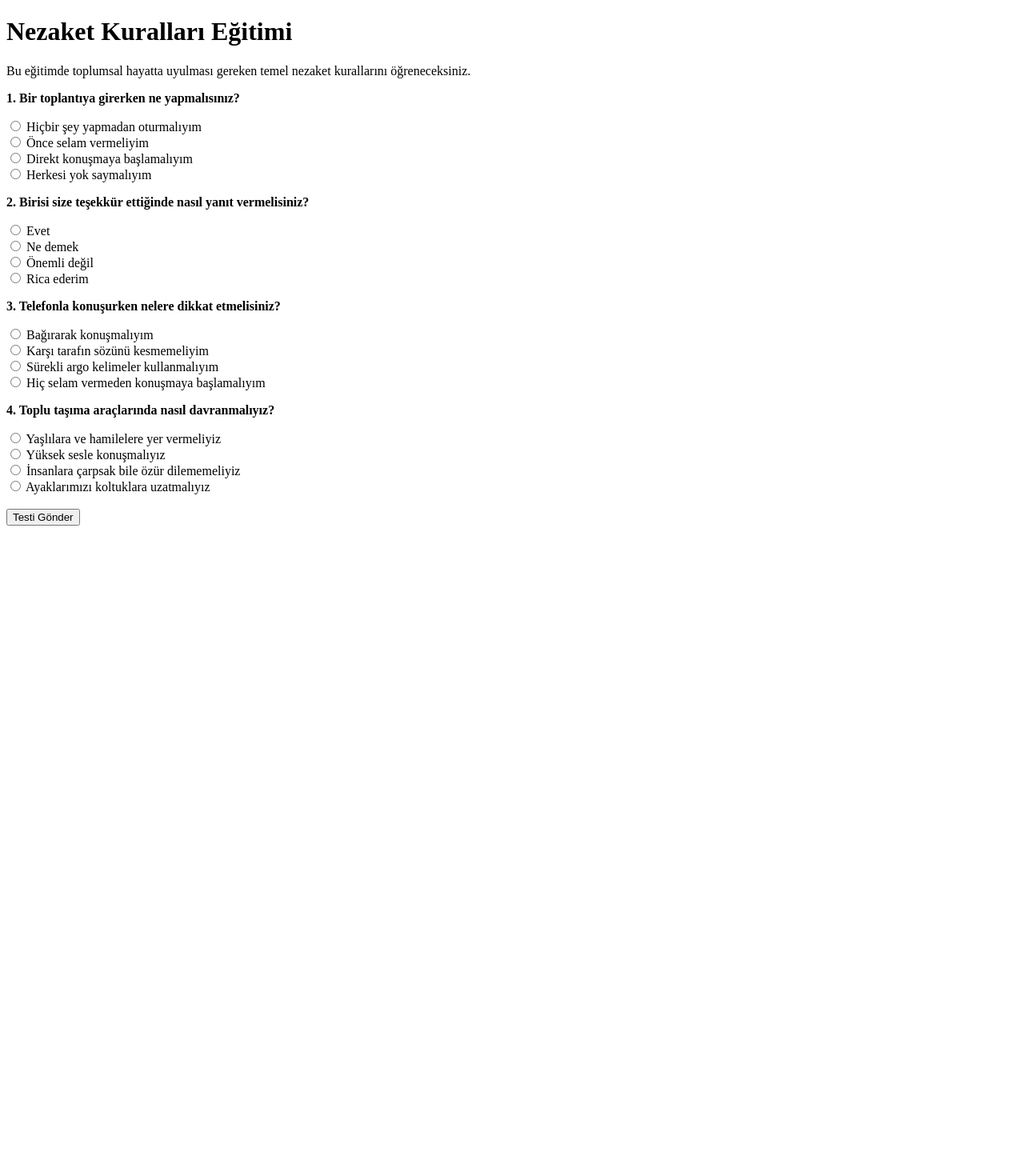
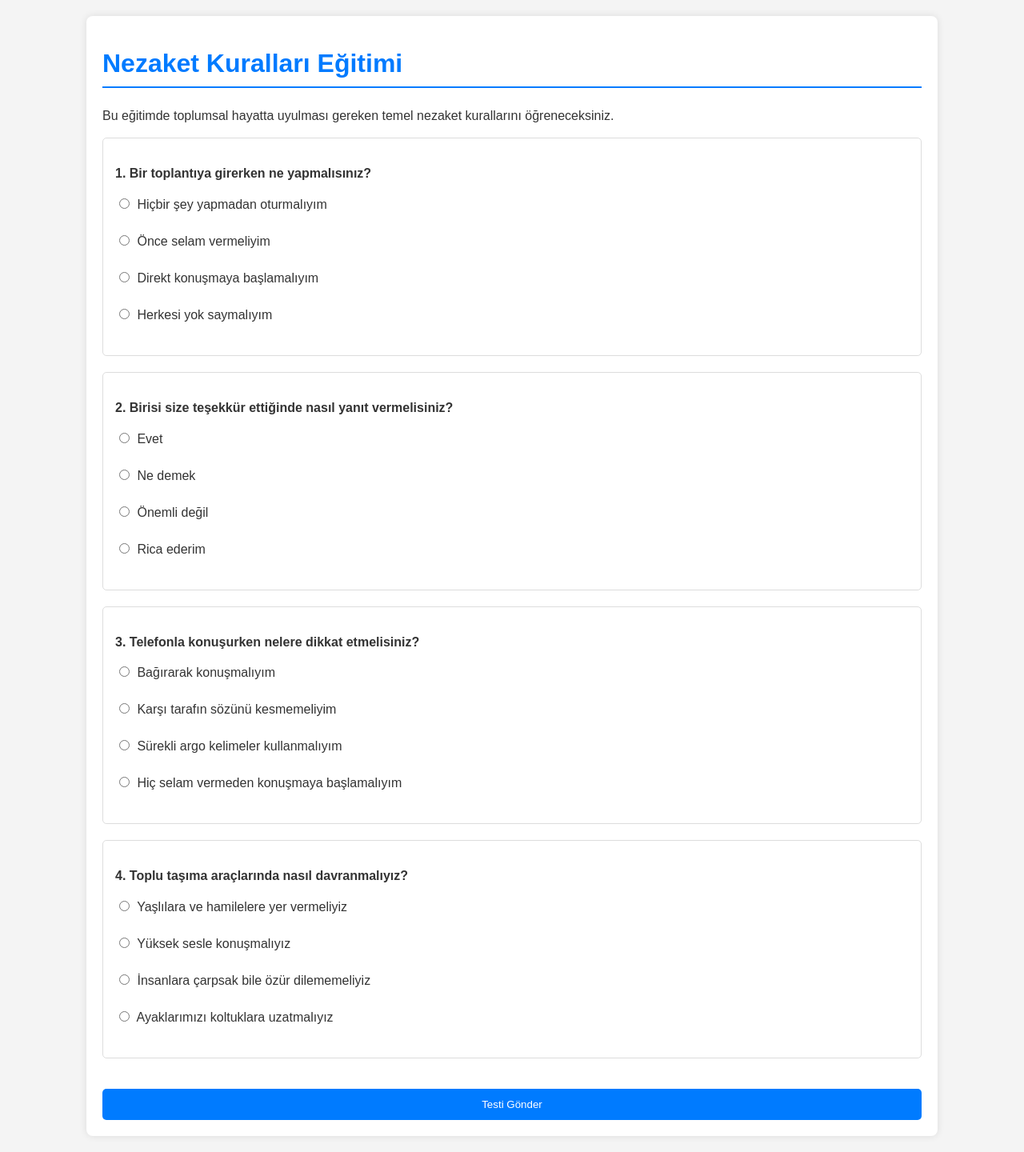
Before and after one commit to cbo16/flask-egitim, a Flask app: page /test in a window 1280 px wide. Shown: the whole page at 80% size. Before the commit the page ends 657 px from the top, so only its background shows below. Run offline with Flask 3, Linux system fonts and the light colour scheme.

Commit message:
deneme16

```diff
--- a/templates/test.html
+++ b/templates/test.html
@@ -3,14 +3,80 @@
 <head>
     <meta charset="UTF-8">
     <meta name="viewport" content="width=device-width, initial-scale=1.0">
-    <title>Test Sayfası</title>
+    <title>{{ icerik.baslik }} - Test Sayfası</title>
+    <style>
+        body {
+            font-family: 'Arial', sans-serif;
+            margin: 0;
+            padding: 0;
+            background-color: #f4f4f4;
+            color: #333;
+        }
+
+        .container {
+            width: 80%;
+            margin: 20px auto;
+            background-color: #fff;
+            padding: 20px;
+            border-radius: 8px;
+            box-shadow: 0 0 10px rgba(0, 0, 0, 0.1);
+        }
+
+        h1 {
+            color: #007bff;
+            border-bottom: 2px solid #007bff;
+            padding-bottom: 10px;
+        }
+
+        p {
+            line-height: 1.6;
+            margin-bottom: 15px;
+        }
+
+        .question {
+            margin-bottom: 20px;
+            border: 1px solid #ddd;
+            padding: 15px;
+            border-radius: 5px;
+        }
+
+        label {
+            display: block;
+            margin-bottom: 8px;
+            cursor: pointer;
+        }
+
+        input[type="radio"] {
+            margin-right: 5px;
+        }
+
+        input[type="submit"] {
+            display: block;
+            padding: 12px 20px;
+            background-color: #007bff;
+            color: #fff;
+            text-decoration: none;
+            border-radius: 5px;
+            border: none;
+            cursor: pointer;
+            transition: background-color 0.3s ease;
+            width: 100%;
+            box-sizing: border-box; /* Padding'in genişliği etkilemesini engeller */
+        }
+
+        input[type="submit"]:hover {
+            background-color: #0056b3;
+        }
+    </style>
 </head>
 <body>
+    <div class="container">
         <h1>{{ icerik.baslik }}</h1>
         <p>{{ icerik.aciklama }}</p>
 
         <form method="POST" action="{{ url_for('test') }}">
             {% for i, soru in sorular %}
+            <div class="question">
                 <p><strong>{{ i+1 }}. {{ soru.soru }}</strong></p>
                 {% for secenek in soru.secenekler %}
                     <label>
@@ -18,11 +84,12 @@
                         {{ secenek }}
                     </label><br>
                 {% endfor %}
+            </div>
             {% endfor %}
 
             <br>
             <input type="submit" value="Testi Gönder">
         </form>
-
+    </div>
 </body>
 </html>
```
Also changed, not shown: templates/egitim.html (+59 -6 lines), templates/sonuc.html (+58 -7 lines). Lines whose indentation alone changed are shown as unchanged.
